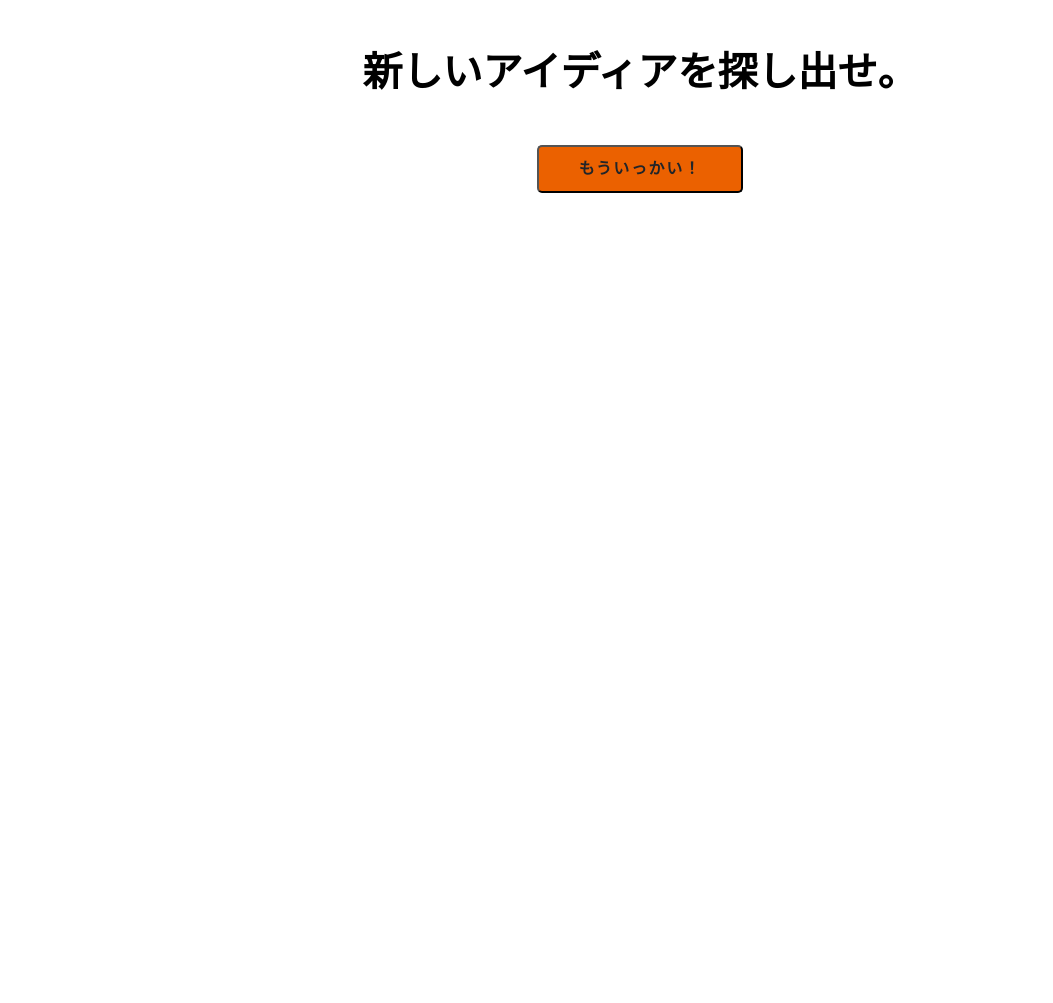
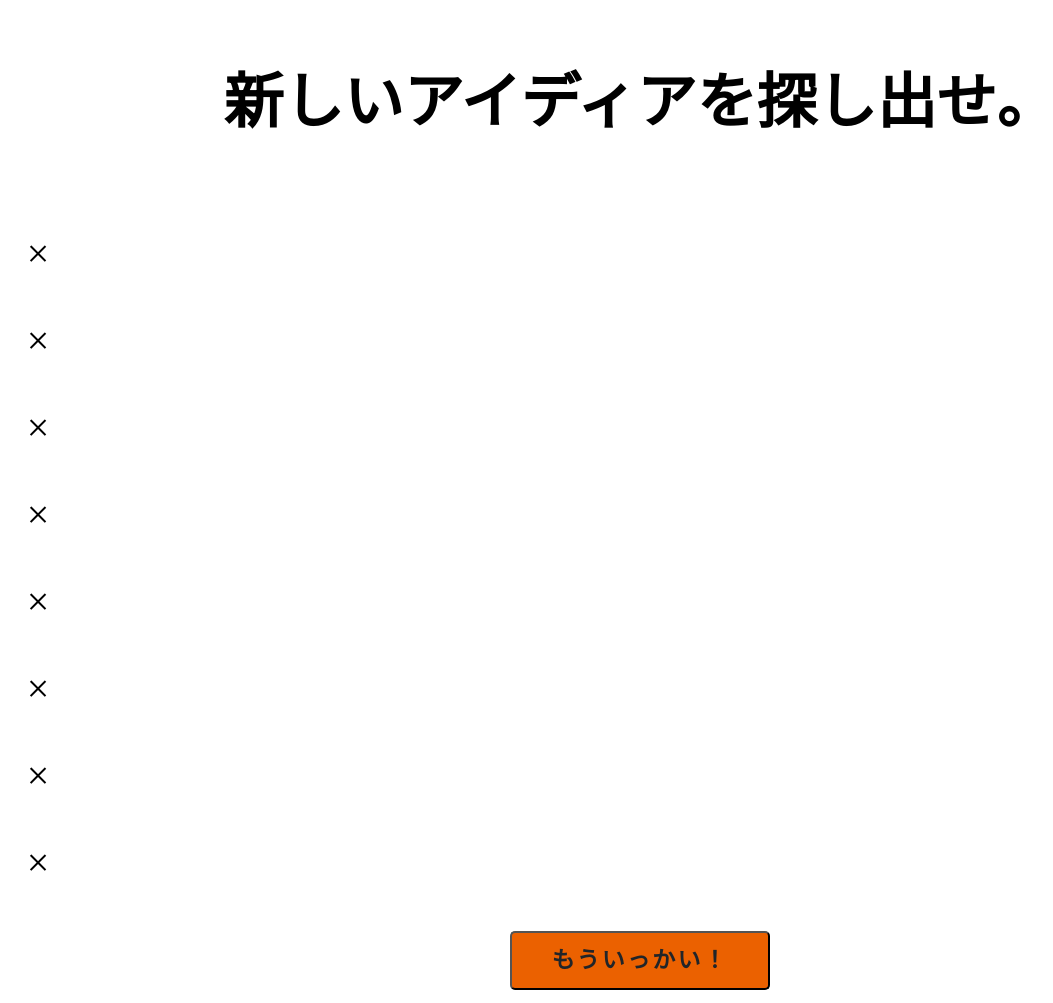
Before and after one commit to hiroya-ie/spark, a Django app: template spark/templates/spark/index.html in a window 1280 px wide. Shown: the whole page, without its empty margins (0-1053 px from the left). Before the commit the page ends 193 px from the top, so only its background shows below. Run offline with Django 3.2, Linux system fonts and the light colour scheme; the template is opened without the code that fills it, so the values that code supplies are empty.

Commit message:
re-layout HTML,CSS

```diff
--- a/spark/static/spark/style.css
+++ b/spark/static/spark/style.css
@@ -6,15 +6,41 @@ li a {
   height: 120px;*/
   padding: 5px;
   text-align: center;
-    font-size: 15pt
+  font-size: 3rem;
+  clear: left;
 }
 
 .word {
   padding: 5px;
   text-align: center;
-    font-size: 30pt
+  font-size: 2rem;
 }
 
+.word_L {
+  width: 48%;
+  margin-left: auto;
+  margin-right: auto;
+  text-align: right;
+  float: left;
+  font-size: 4rem;
+}
+
+.word_x {
+  width: 4%;
+  margin-left: auto;
+  margin-right: auto;
+  float: left;
+  font-size: 4rem;
+}
+
+.word_R {
+  width: 48%;
+  margin-left: auto;
+  margin-right: auto;
+  text-align: left;
+  float: left;
+  font-size: 4rem;
+}
 
 /*まずはお決まりのボックスサイズ算出をborer-boxに */
 *,
@@ -30,10 +56,14 @@ html {
   font-size: 62.5%;/*rem算出をしやすくするために*/
 }
 
+.test {
+  float: left;
+}
+
 .btn,
 a.btn,
 button.btn {
-  font-size: 1.6rem;
+  font-size: 2.3rem;
   font-weight: 700;
   line-height: 1.5;
   position: relative;
--- a/spark/templates/spark/index.html
+++ b/spark/templates/spark/index.html
@@ -15,10 +15,34 @@
     </div>
 
     <!--ワードリスト-->
-    <div class="word">
-      {% for value in values %}
-        <p>{{value}}<p>
-      {% endfor %}
+    <div>
+      <div class="word">
+        <div class="word_L">
+          {% for value in word_ie %}
+          <p>{{value}}<p>
+        {% endfor %}
+        </div>
+
+        <div class="word_x">
+          <p> × </p>
+          <p> × </p>
+          <p> × </p>
+          <p> × </p>
+          <p> × </p>
+          <p> × </p>
+          <p> × </p>
+          <p> × </p>
+        </div>
+
+
+
+
+        <div class="word_R">
+          {% for value in word_rand %}
+          <p>{{value}}<p>
+        {% endfor %}
+        </div>
+      </div>
     </div>
 
     <!--リロードボタン-->
```
Lines whose indentation alone changed are shown as unchanged.
